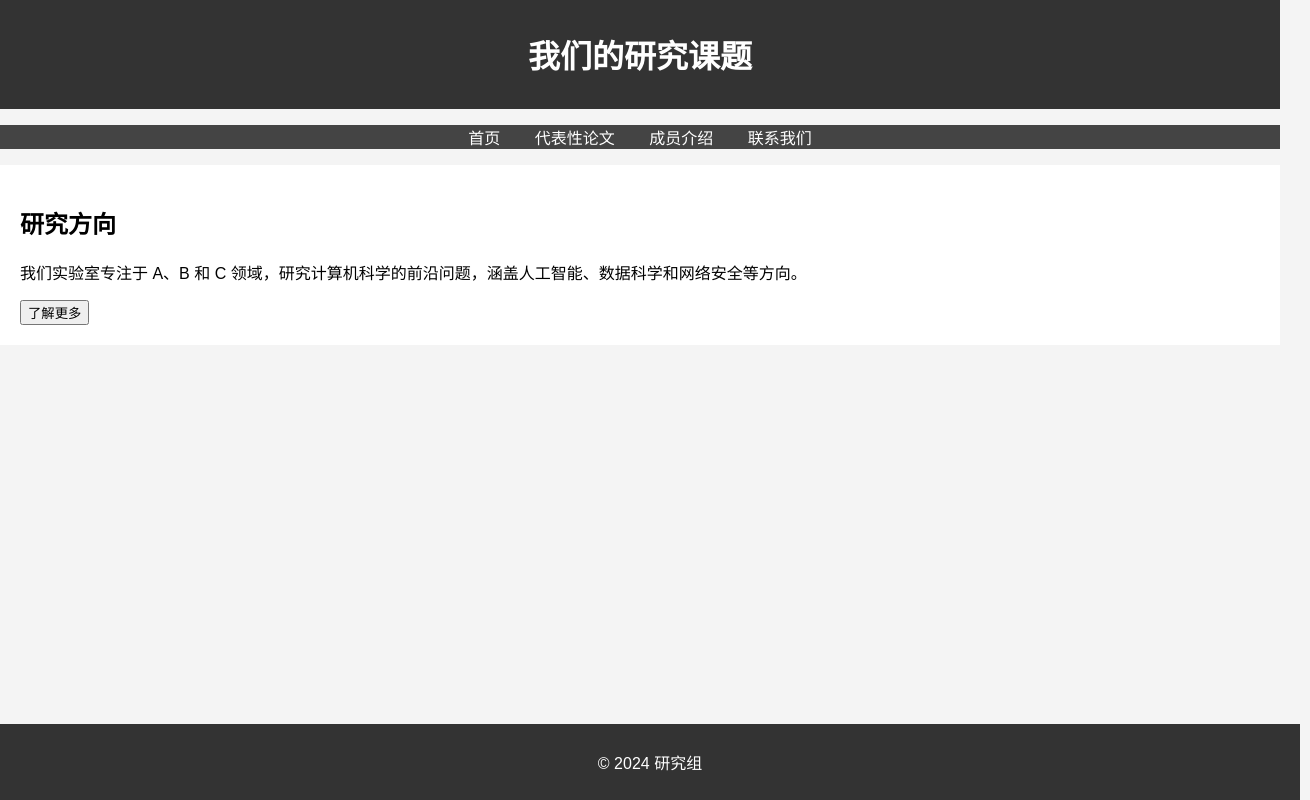
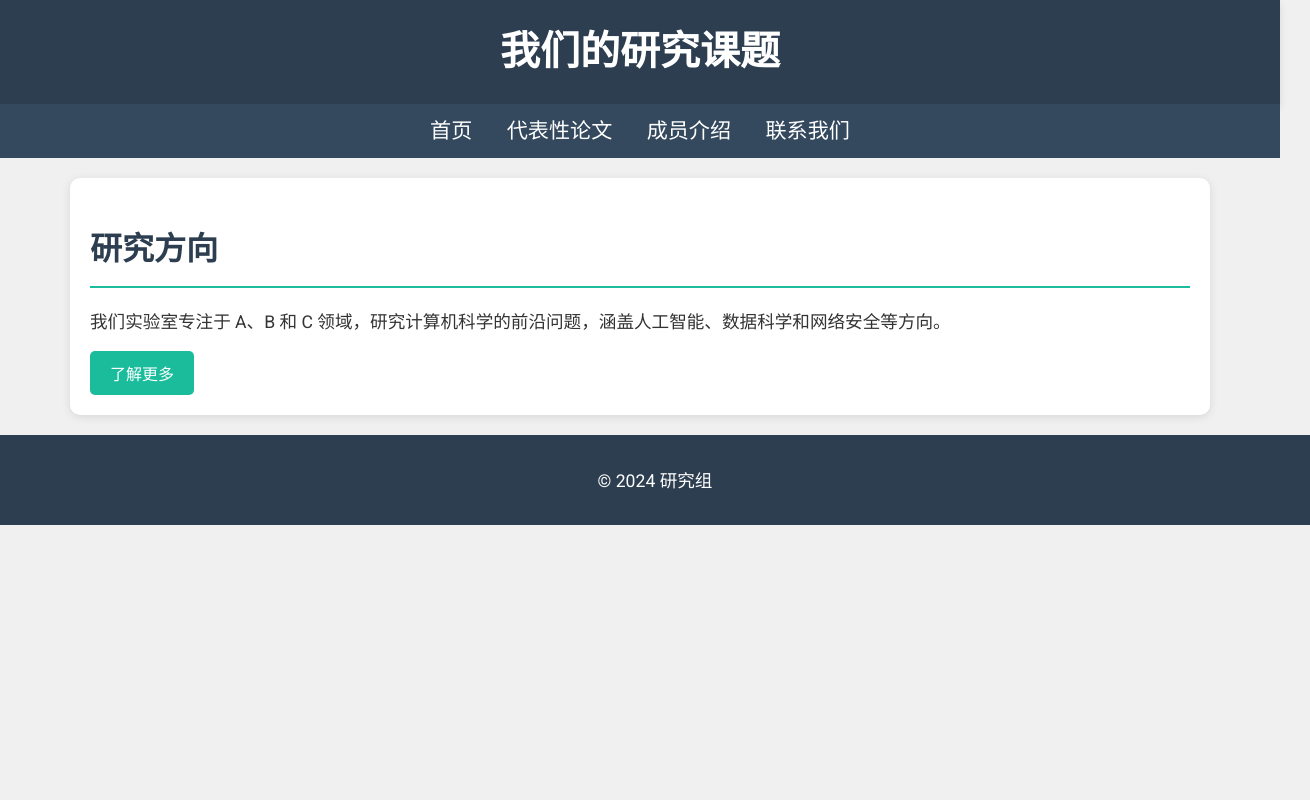
Before and after one commit to WangSibothunder/LAB-Web, a plain HTML site: page index.html in a window 1280 px wide. Shown: the whole page, 1310 px wide, since content can reach past the window. Drawn offline with Linux system fonts and the light colour scheme.

Commit message:
Update styles.css

```diff
--- a/styles.css
+++ b/styles.css
@@ -1,14 +1,31 @@
+/* 使用 Google 字体 */
+@import url('https://fonts.googleapis.com/css2?family=Roboto:wght@300;400;500;700&display=swap');
+
 /* 全局样式 */
 body {
-    font-family: Arial, sans-serif;
+    font-family: 'Roboto', sans-serif;
     margin: 0;
     padding: 0;
-    background-color: #f4f4f4;
+    background-color: #f0f0f0;
+    color: #333;
+    line-height: 1.6;
 }
 
 header {
-    background-color: #333;
+    background-color: #2c3e50;
     color: white;
+    padding: 20px;
+    text-align: center;
+    box-shadow: 0 4px 8px rgba(0, 0, 0, 0.1);
+}
+
+header h1 {
+    margin: 0;
+    font-size: 2.5em;
+}
+
+nav {
+    background-color: #34495e;
     padding: 10px 0;
     text-align: center;
 }
@@ -16,31 +33,69 @@ header {
 nav ul {
     list-style: none;
     padding: 0;
-    text-align: center;
-    background-color: #444;
+    margin: 0;
 }
 
 nav ul li {
-    display: inline;
+    display: inline-block;
     margin: 0 15px;
 }
 
 nav ul li a {
     color: white;
     text-decoration: none;
+    font-size: 1.2em;
+    transition: color 0.3s;
+}
+
+nav ul li a:hover {
+    color: #1abc9c;
 }
 
 main {
     padding: 20px;
     background-color: white;
+    max-width: 1100px;
+    margin: 20px auto;
+    box-shadow: 0 2px 10px rgba(0, 0, 0, 0.1);
+    border-radius: 10px;
+}
+
+h2 {
+    font-size: 2em;
+    color: #2c3e50;
+    border-bottom: 2px solid #1abc9c;
+    padding-bottom: 10px;
+    margin-bottom: 20px;
+}
+
+p, ul {
+    font-size: 1.1em;
+    margin-bottom: 15px;
 }
 
 footer {
     text-align: center;
-    padding: 10px;
-    background-color: #333;
+    padding: 15px;
+    background-color: #2c3e50;
     color: white;
-    position: fixed;
+    position: relative;
+    bottom: 0;
     width: 100%;
-    bottom: 0;
 }
+
+/* 按钮样式 */
+button {
+    background-color: #1abc9c;
+    color: white;
+    border: none;
+    padding: 10px 20px;
+    font-size: 1em;
+    border-radius: 5px;
+    cursor: pointer;
+    transition: background-color 0.3s ease;
+}
+
+button:hover {
+    background-color: #16a085;
+}
```
